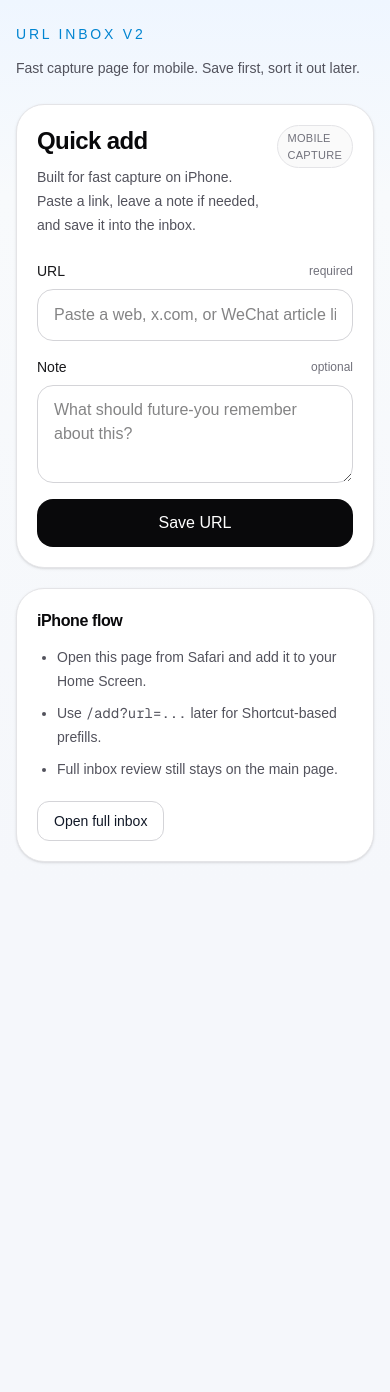
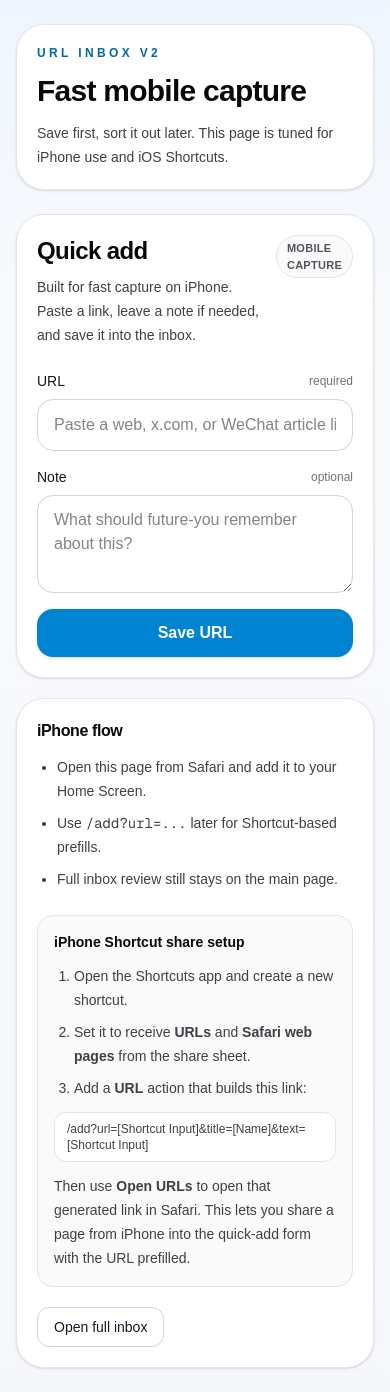
Before and after one commit to GreenBeanLiu/url-inbox-mvp, a Next.js app: page /add in a window 390 px wide. Before the commit the page ends 886 px from the top, so only its background shows below. Built offline with nearby package versions, Linux system fonts and the light colour scheme.

Commit message:
Improve mobile capture readability

```diff
--- a/app/add/page.tsx
+++ b/app/add/page.tsx
@@ -5,25 +5,49 @@ export const dynamic = "force-dynamic";
 export default async function AddPage({
   searchParams,
 }: {
-  searchParams: Promise<{ url?: string | string[]; note?: string | string[] }>;
+  searchParams: Promise<{
+    url?: string | string[];
+    note?: string | string[];
+    text?: string | string[];
+    title?: string | string[];
+  }>;
 }) {
   const resolvedSearchParams = await searchParams;
   const initialUrl = Array.isArray(resolvedSearchParams.url)
     ? resolvedSearchParams.url[0] || ""
     : resolvedSearchParams.url || "";
-  const initialNote = Array.isArray(resolvedSearchParams.note)
+  const noteParam = Array.isArray(resolvedSearchParams.note)
     ? resolvedSearchParams.note[0] || ""
     : resolvedSearchParams.note || "";
+  const titleParam = Array.isArray(resolvedSearchParams.title)
+    ? resolvedSearchParams.title[0] || ""
+    : resolvedSearchParams.title || "";
+  const textParam = Array.isArray(resolvedSearchParams.text)
+    ? resolvedSearchParams.text[0] || ""
+    : resolvedSearchParams.text || "";
+
+  const initialNote = Array.from(
+    new Set(
+      [noteParam, titleParam, textParam]
+        .map((value) => value.trim())
+        .filter((value) => value && value !== initialUrl),
+    ),
+  ).join("\n\n");
 
   return (
     <main className="mx-auto flex min-h-screen w-full max-w-2xl flex-col gap-6 px-4 py-6 sm:px-6 sm:py-8">
-      <header className="flex flex-col gap-3">
-        <span className="text-sm font-medium uppercase tracking-[0.2em] text-sky-600">
-          URL Inbox v2
-        </span>
-        <p className="text-sm leading-6 text-zinc-600">
-          Fast capture page for mobile. Save first, sort it out later.
-        </p>
+      <header className="rounded-[28px] border border-zinc-200 bg-white p-5 shadow-sm sm:p-6">
+        <div className="flex flex-col gap-3">
+          <span className="text-xs font-semibold uppercase tracking-[0.28em] text-sky-700 sm:text-sm">
+            URL Inbox v2
+          </span>
+          <h1 className="text-3xl font-semibold tracking-tight text-zinc-950">
+            Fast mobile capture
+          </h1>
+          <p className="text-sm leading-6 text-zinc-700 sm:text-base">
+            Save first, sort it out later. This page is tuned for iPhone use and iOS Shortcuts.
+          </p>
+        </div>
       </header>
 
       <AddPageClient initialUrl={initialUrl} initialNote={initialNote} />
--- a/app/page.tsx
+++ b/app/page.tsx
@@ -16,16 +16,16 @@ export default async function Home({
 
   return (
     <main className="mx-auto flex min-h-screen w-full max-w-6xl flex-col gap-6 px-4 py-6 sm:gap-8 sm:px-6 sm:py-8 lg:px-8">
-      <header className="flex flex-col gap-4 rounded-[28px] border border-white/60 bg-white/70 p-5 shadow-sm backdrop-blur sm:p-6">
+      <header className="flex flex-col gap-4 rounded-[28px] border border-zinc-200 bg-white p-5 shadow-sm sm:p-6">
         <div className="flex flex-col gap-3 sm:flex-row sm:items-start sm:justify-between">
           <div>
-            <span className="text-sm font-medium uppercase tracking-[0.2em] text-sky-600">
+            <span className="text-xs font-semibold uppercase tracking-[0.28em] text-sky-700 sm:text-sm">
               URL Inbox v2
             </span>
-            <h1 className="mt-2 text-3xl font-semibold tracking-tight text-zinc-950">
+            <h1 className="mt-2 text-3xl font-semibold tracking-tight text-zinc-950 sm:text-4xl">
               Save URLs now. Actually find them later.
             </h1>
-            <p className="mt-3 max-w-3xl text-sm leading-6 text-zinc-600 sm:text-base">
+            <p className="mt-3 max-w-3xl text-sm leading-6 text-zinc-700 sm:text-base">
               Save web pages, x.com tweets, and WeChat articles. Review them in one inbox,
               now with a faster mobile capture flow.
             </p>
@@ -35,11 +35,11 @@ export default async function Home({
         <div className="flex flex-wrap items-center gap-3">
           <a
             href="/add"
-            className="inline-flex h-10 items-center justify-center rounded-xl bg-zinc-950 px-4 text-sm font-medium text-white transition hover:bg-zinc-800"
+            className="inline-flex h-11 items-center justify-center rounded-xl bg-sky-600 px-4 text-sm font-semibold text-white shadow-sm transition hover:bg-sky-700"
           >
             Open quick add
           </a>
-          <span className="text-sm text-zinc-500">
+          <span className="text-sm font-medium text-zinc-700">
             Use this on iPhone for faster capture.
           </span>
         </div>
--- a/components/add-page-client.tsx
+++ b/components/add-page-client.tsx
@@ -97,12 +97,12 @@ export function AddPageClient({
             <h1 className="text-2xl font-semibold tracking-tight text-zinc-950">
               Quick add
             </h1>
-            <p className="mt-2 text-sm leading-6 text-zinc-600">
+            <p className="mt-2 text-sm leading-6 text-zinc-700">
               Built for fast capture on iPhone. Paste a link, leave a note if needed,
               and save it into the inbox.
             </p>
           </div>
-          <span className="rounded-full border border-zinc-200 bg-zinc-50 px-2.5 py-1 text-[11px] font-medium uppercase tracking-wide text-zinc-500">
+          <span className="rounded-full border border-zinc-200 bg-zinc-50 px-2.5 py-1 text-[11px] font-semibold uppercase tracking-wide text-zinc-600">
             Mobile capture
           </span>
         </div>
@@ -145,7 +145,7 @@ export function AddPageClient({
           <button
             type="submit"
             disabled={isSubmitting}
-            className="inline-flex h-12 items-center justify-center rounded-2xl bg-zinc-950 px-4 text-base font-medium text-white transition hover:bg-zinc-800 disabled:cursor-not-allowed disabled:bg-zinc-400"
+            className="inline-flex h-12 items-center justify-center rounded-2xl bg-sky-600 px-4 text-base font-semibold text-white shadow-sm transition hover:bg-sky-700 disabled:cursor-not-allowed disabled:bg-sky-300"
           >
             {isSubmitting ? "Saving..." : "Save URL"}
           </button>
@@ -184,11 +184,27 @@ export function AddPageClient({
         <h2 className="text-base font-semibold tracking-tight text-zinc-950">
           iPhone flow
         </h2>
-        <ul className="mt-3 list-disc space-y-2 pl-5 text-sm leading-6 text-zinc-600">
+        <ul className="mt-3 list-disc space-y-2 pl-5 text-sm leading-6 text-zinc-700">
           <li>Open this page from Safari and add it to your Home Screen.</li>
           <li>Use <code>/add?url=...</code> later for Shortcut-based prefills.</li>
           <li>Full inbox review still stays on the main page.</li>
         </ul>
+
+        <div className="mt-6 rounded-2xl border border-zinc-200 bg-zinc-50 p-4">
+          <h3 className="text-sm font-semibold text-zinc-950">iPhone Shortcut share setup</h3>
+          <ol className="mt-3 list-decimal space-y-2 pl-5 text-sm leading-6 text-zinc-700">
+            <li>Open the Shortcuts app and create a new shortcut.</li>
+            <li>Set it to receive <strong>URLs</strong> and <strong>Safari web pages</strong> from the share sheet.</li>
+            <li>Add a <strong>URL</strong> action that builds this link:</li>
+          </ol>
+          <div className="mt-3 overflow-x-auto rounded-xl border border-zinc-200 bg-white px-3 py-2 text-xs text-zinc-700">
+            /add?url=[Shortcut Input]&title=[Name]&text=[Shortcut Input]
+          </div>
+          <p className="mt-3 text-sm leading-6 text-zinc-700">
+            Then use <strong>Open URLs</strong> to open that generated link in Safari. This lets you
+            share a page from iPhone into the quick-add form with the URL prefilled.
+          </p>
+        </div>
 
         <div className="mt-5 flex flex-wrap items-center gap-3">
           <Link
```
Also changed, not shown: 1 other file (tests, documents, lock files or other folders).
